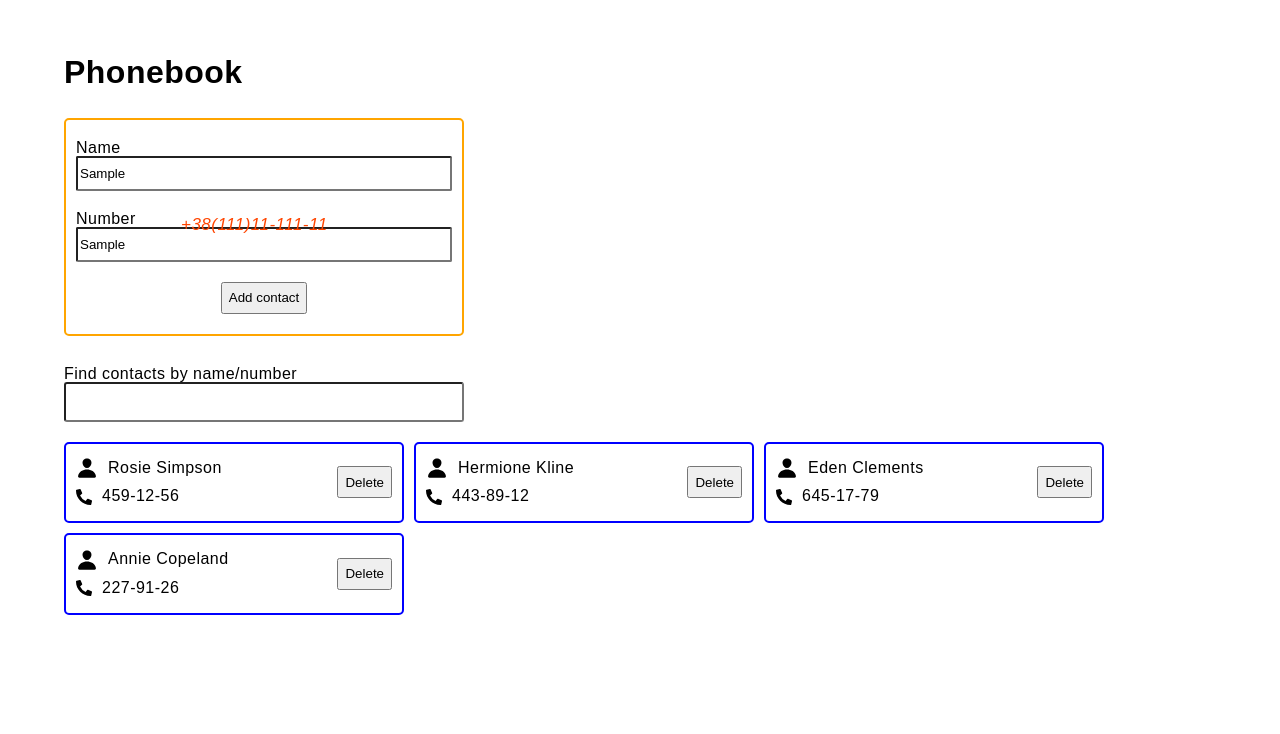
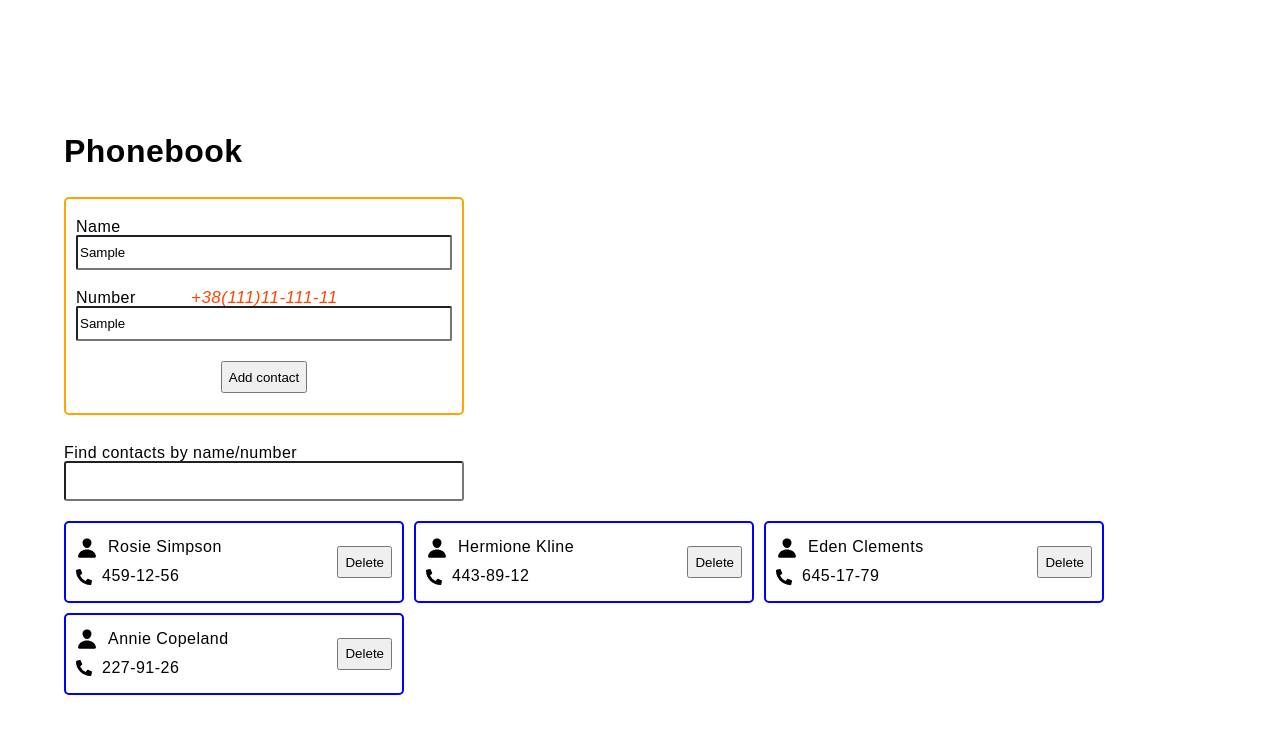
Before and after one commit to Pokydko/react-study, a React (Vite) app: page / in a window 1280 px wide. Both pictures are taken after typing "Sample", "Sample" into the empty fields and a click on the button "Add contact". Shown: the top 734 px of the page. Built offline with nearby package versions, Linux system fonts and the light colour scheme.

Commit message:
m3 better version

```diff
--- a/src/App.css
+++ b/src/App.css
@@ -1,13 +1,24 @@
 #root {
+  margin: 0 auto;
   padding: 2% 5%;
-  margin: 0 auto;
 }
 
-div h1 {
+.title {
   margin-top: 30px;
   margin-bottom: 30px;
+  font-size: xx-large;
 }
 
 input {
   border-radius: 3px;
 }
+
+.feedbakApp{
+  margin: 0 auto;
+}
+
+@media screen and (min-width: 1400px) {
+.feedbakApp{
+  max-width: 85%;
+}
+}
--- a/src/App.jsx
+++ b/src/App.jsx
@@ -4,10 +4,12 @@ import "./App.css";
 import ContactForm from "./components/ContactForm/ContactForm.jsx";
 import SearchBox from "./components/SearchBox/SearchBox.jsx";
 import ContactList from "./components/ContactList/ContactList.jsx";
-import defaultBase from "./Data/contacts.json";
+import defaultBase from "./data/contacts.json";
 
 const App = () => {
-  const [contactsBase, setContactBase] = useState(initializeBase());
+  const [contactsBase, setContactBase] = useState(
+    fromLocalStorage("storageBase", defaultBase)
+  );
   const [visibleContacts, setVisibleContacts] = useState(contactsBase);
   const [searchRequest, setSearchRequest] = useState("");
 
@@ -25,6 +27,8 @@ const App = () => {
     );
   }, [searchRequest, contactsBase]);
 
+  useEffect(() => clickToBlack("h1"), []);
+
   const addContact = (newContact) => {
     newContact.id = nanoid();
     setContactBase((currentBase) => [...currentBase, newContact]);
@@ -38,7 +42,7 @@ const App = () => {
 
   return (
     <div>
-      <h1>Phonebook</h1>
+      <h1 className="title">Phonebook</h1>
       <ContactForm addContact={addContact} />
       <SearchBox setSearchRequest={setSearchRequest} />
       <ContactList
@@ -51,28 +55,40 @@ const App = () => {
 
 export default App;
 
-function initializeBase() {
+function fromLocalStorage(key, startingState) {
   try {
-    const storageBase = JSON.parse(localStorage.getItem("storageBase"));
-    if (storageBase && storageBase.length === 0) {
+    const inStorage = JSON.parse(localStorage.getItem(key));
+    if (inStorage && inStorage.length === 0) {
       console.info(
         "It seems you delete everything from Base. If you reload page with empty Base - it'll initialize by default"
       );
-      return defaultBase;
+      return startingState;
     }
-    return storageBase ?? defaultBase;
+    return inStorage === null ? startingState : inStorage;
   } catch (error) {
-    console.info("localStorage error, initialization from default Base");
-    return defaultBase;
+    console.error(
+      "Something went wrong with your browser storage, but we handle it."
+    );
+    return startingState;
   }
 }
 
-setTimeout(() => {
+function clickToBlack(tag) {
   const root = document.querySelector(":root");
-  document.querySelector("h1").addEventListener("click", () => {
+  const changeTheme = () => {
     root.style.colorScheme =
-      root.style.colorScheme === "light dark" ? "light" : "light dark";
+      root.style.colorScheme === "dark" ? "light" : "dark";
+    console.info("Change black/white theme (tap on Title)");
+  };
 
-    console.log("click");
-  });
-}, 500);
+  setTimeout(() => {
+    document.querySelector(tag).addEventListener("click", changeTheme);
+  }, 500);
+
+  return () => {
+    setTimeout(() => {
+      if (document.querySelector(tag))
+        document.querySelector(tag).removeEventListener("click", changeTheme);
+    }, 500);
+  };
+}
--- a/src/components/ContactForm/ContactForm.jsx
+++ b/src/components/ContactForm/ContactForm.jsx
@@ -44,7 +44,7 @@ const ContactForm = ({ addContact }) => {
             className={css.field}
           ></Field>
           <ErrorMessage
-            className={css.errorName}
+            className={css.errorMessage}
             name="name"
             component="span"
           />
@@ -58,7 +58,7 @@ const ContactForm = ({ addContact }) => {
             className={css.field}
           ></Field>
           <ErrorMessage
-            className={css.errorNumber}
+            className={css.errorMessage}
             name="number"
             component="span"
           />
--- a/src/components/ContactForm/ContactForm.module.css
+++ b/src/components/ContactForm/ContactForm.module.css
@@ -1,10 +1,9 @@
 .form {
-  position: relative;
+  width: 400px;
+  margin-bottom: 30px;
+  padding: 20px 10px;
   border: 2px solid blue;
   border-radius: 5px;
-  padding: 20px 10px;
-  margin-bottom: 30px;
-  width: 400px;
 }
 .form:hover,
 .form:focus-within {
@@ -13,26 +12,22 @@
 
 .field {
   width: 100%;
+  height: 35px;
+  border-radius: 2px;
   background-color: transparent;
-  border-radius: 2px;
-  height: 35px;
 }
 
-.errorName {
+label {
+  position: relative;
+}
+
+.errorMessage {
   position: absolute;
+  top: 0;
+  left: 115px;
+  color: orangered;
+  font-style: italic;
   font-size: 17px;
-  font-style: italic;
-  color: orangered;
-  left: 115px;
-  top: 21px;
-}
-.errorNumber {
-  position: absolute;
-  font-size: 17px;
-  font-style: italic;
-  color: orangered;
-  left: 115px;
-  top: 96px;
 }
 
 .btnWrap {
--- a/src/index.css
+++ b/src/index.css
@@ -21,11 +21,11 @@
 }
 
 body {
-  margin: 0;
-  /* display: flex;
+  display: flex;
   place-items: center;
   min-width: 320px;
-  min-height: 100vh; */
+  min-height: 100vh;
+  margin: 0;
 }
 
 h1,
@@ -52,6 +52,6 @@ img {
 }
 
 button {
+  min-height: 32px;
   cursor: pointer;
-  min-height: 32px;
 }
```
Also changed, not shown: src/data/contacts.json (renamed from src/Data/contacts.json).
